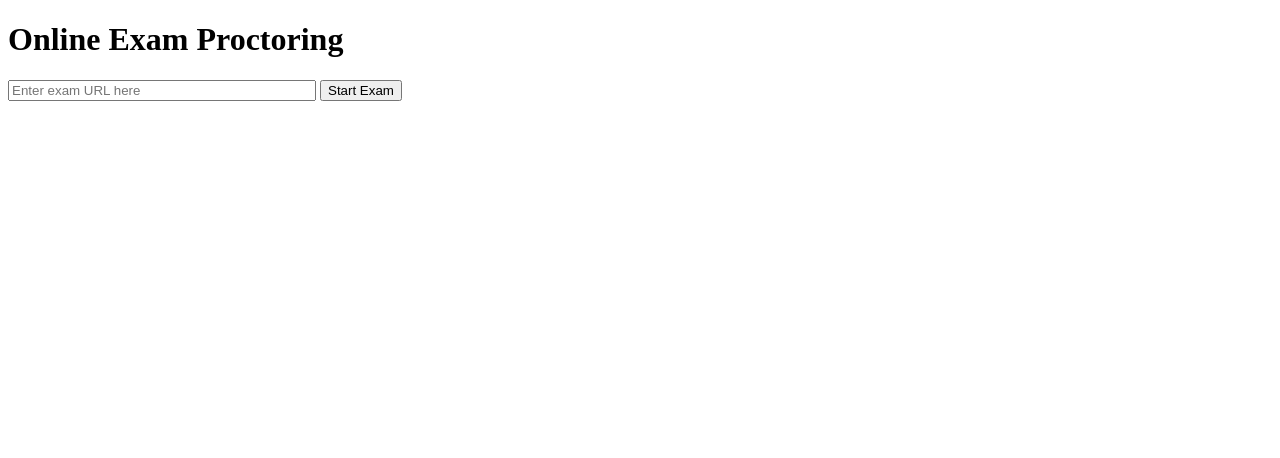
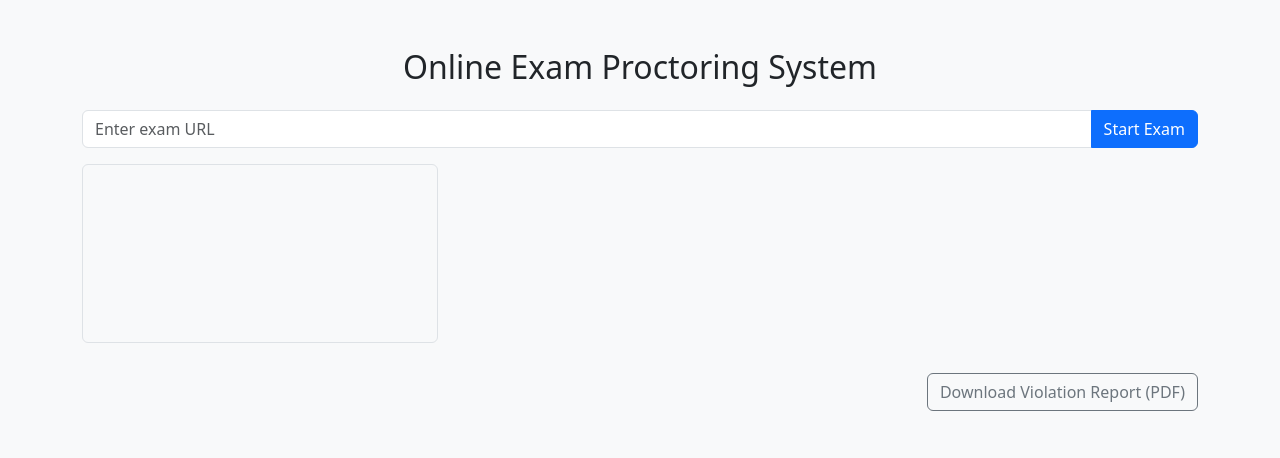
Before and after one commit to RensithUdara/Biometric-Proctoring-System, a Flask app: page / in a window 1280 px wide. Shown: the top 458 px of the page. Run offline with Flask 3, Linux system fonts and the light colour scheme.

Commit message:
Refactor index.html for improved structure and styling

```diff
--- a/templates/index.html
+++ b/templates/index.html
@@ -1,16 +1,31 @@
 <!DOCTYPE html>
-<html>
+<html lang="en">
 <head>
+  <meta charset="UTF-8">
+  <meta name="viewport" content="width=device-width, initial-scale=1.0">
   <title>Proctored Exam Portal</title>
+  <link href="https://cdn.jsdelivr.net/npm/bootstrap@5.3.0/dist/css/bootstrap.min.css" rel="stylesheet">
   <script defer src="/static/script.js"></script>
 </head>
-<body>
-  <h1>Online Exam Proctoring</h1>
-  <input type="text" id="examUrl" placeholder="Enter exam URL here" style="width: 300px">
-  <button onclick="loadExam()">Start Exam</button>
-  <br><br>
-  <video id="webcam" autoplay playsinline width="320" height="240"></video>
-  <iframe id="examFrame" width="100%" height="500px" style="display:none;"></iframe>
-  <p id="status"></p>
+<body class="bg-light">
+  <div class="container py-5">
+    <h2 class="text-center mb-4">Online Exam Proctoring System</h2>
+    <div class="input-group mb-3">
+      <input type="text" class="form-control" id="examUrl" placeholder="Enter exam URL">
+      <button class="btn btn-primary" onclick="loadExam()">Start Exam</button>
+    </div>
+    <div class="row mb-4">
+      <div class="col-md-4 text-center">
+        <video id="webcam" autoplay playsinline width="100%" class="border rounded"></video>
+      </div>
+      <div class="col-md-8">
+        <iframe id="examFrame" width="100%" height="400" style="display:none; border:1px solid #ccc; border-radius: 4px;"></iframe>
+      </div>
+    </div>
+    <div class="d-flex justify-content-between">
+      <p id="status" class="text-muted"></p>
+      <a href="/download-report" class="btn btn-outline-secondary">Download Violation Report (PDF)</a>
+    </div>
+  </div>
 </body>
 </html>
```
